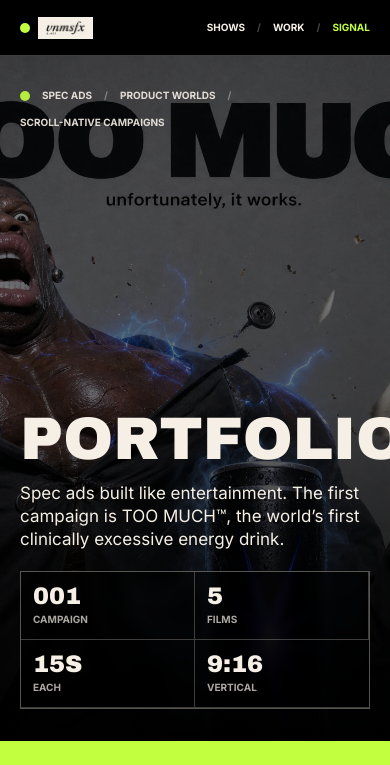
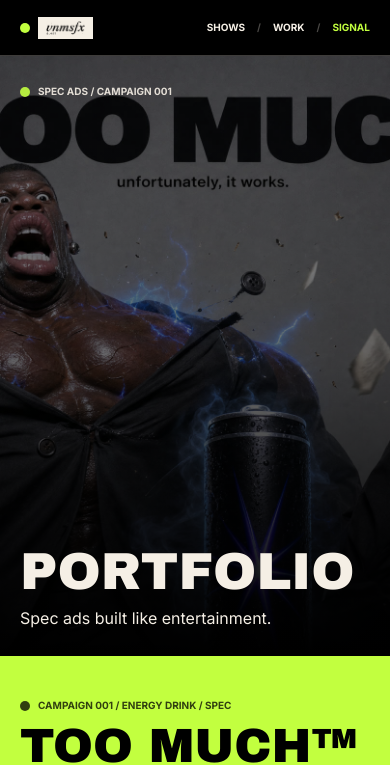
Before and after one commit to sendbrandon/vnmsfx-network, a Next.js app: page /portfolio in a window 390 px wide. Shown: the top 765 px of the page. Built offline with nearby package versions, Linux system fonts and the light colour scheme.

Commit message:
Polish mobile portfolio layout

```diff
--- a/app/portfolio/page.tsx
+++ b/app/portfolio/page.tsx
@@ -150,18 +150,18 @@ function PortfolioNav() {
 
 function Hero() {
   return (
-    <section className="relative h-[calc(88svh-56px)] min-h-[480px] md:min-h-[620px] border-b-2 border-lime bg-black text-cream">
+    <section className="relative h-[calc(78svh-56px)] min-h-[430px] border-b-2 border-lime bg-black text-cream md:h-[calc(88svh-56px)] md:min-h-[620px]">
       <Image
         src={HERO}
         alt="TOO MUCH energy drink campaign hero."
         fill
         priority
         sizes="100vw"
-        className="object-cover object-center opacity-80"
+        className="object-cover object-center opacity-80 md:object-center"
       />
       <div className="absolute inset-0 bg-gradient-to-t from-black via-black/45 to-black/20" />
-      <div className="relative z-10 flex h-full flex-col justify-between px-5 py-8 md:px-14 md:py-12">
-        <div className="flex flex-wrap items-center gap-3 text-[10px] md:text-[11px] font-bold uppercase opacity-90">
+      <div className="relative z-10 flex h-full flex-col justify-between px-5 py-7 md:px-14 md:py-12">
+        <div className="hidden flex-wrap items-center gap-3 text-[11px] font-bold uppercase opacity-90 md:flex">
           <span className="block h-2.5 w-2.5 rounded-full bg-lime" />
           <span>Spec ads</span>
           <span className="opacity-45">/</span>
@@ -169,20 +169,29 @@ function Hero() {
           <span className="opacity-45">/</span>
           <span>Scroll-native campaigns</span>
         </div>
+        <div className="flex items-center gap-2 text-[10px] font-bold uppercase opacity-90 md:hidden">
+          <span className="block h-2.5 w-2.5 rounded-full bg-lime" />
+          <span>Spec ads / Campaign 001</span>
+        </div>
 
-        <div className="flex flex-col gap-5 md:gap-7">
+        <div className="flex flex-col gap-4 md:gap-7">
           <div className="max-w-[920px]">
-            <h1 className="font-display text-6xl leading-[0.9] uppercase sm:text-7xl lg:text-9xl">
+            <h1 className="font-display text-[52px] leading-[0.9] uppercase sm:text-7xl lg:text-9xl">
               Portfolio
             </h1>
-            <p className="mt-4 max-w-[620px] text-[17px] leading-[1.35] md:text-[22px]">
-              Spec ads built like entertainment. The first campaign is TOO
-              MUCH&trade;, the world&rsquo;s first clinically excessive energy
-              drink.
+            <p className="mt-3 max-w-[620px] text-[16px] leading-[1.3] md:mt-4 md:text-[22px]">
+              <span className="md:hidden">
+                Spec ads built like entertainment.
+              </span>
+              <span className="hidden md:inline">
+                Spec ads built like entertainment. The first campaign is TOO
+                MUCH&trade;, the world&rsquo;s first clinically excessive energy
+                drink.
+              </span>
             </p>
           </div>
 
-          <div className="grid max-w-[900px] grid-cols-2 border border-cream/35 bg-black/55 text-cream backdrop-blur-sm md:grid-cols-4">
+          <div className="hidden max-w-[900px] grid-cols-2 border border-cream/35 bg-black/55 text-cream backdrop-blur-sm md:grid md:grid-cols-4">
             {[
               ["001", "Campaign"],
               ["5", "Films"],
@@ -258,11 +267,11 @@ function FilmGrid() {
         </p>
       </header>
 
-      <div className="grid grid-cols-1 gap-4 sm:grid-cols-2 lg:grid-cols-5">
+      <div className="-mx-5 flex snap-x snap-mandatory gap-4 overflow-x-auto px-5 pb-4 [-ms-overflow-style:none] [scrollbar-width:none] md:-mx-14 md:px-14 lg:mx-0 lg:grid lg:grid-cols-5 lg:overflow-visible lg:px-0 lg:pb-0 [&::-webkit-scrollbar]:hidden">
         {TOO_MUCH_FILMS.map((film, index) => (
           <article
             key={film.title}
-            className={`bg-black border border-cream/35 ${
+            className={`w-[78vw] min-w-[280px] max-w-[340px] shrink-0 snap-start border border-cream/35 bg-black sm:w-[42vw] lg:w-auto lg:min-w-0 lg:max-w-none lg:shrink ${
               index === TOO_MUCH_FILMS.length - 1
                 ? "sm:col-span-2 lg:col-span-1"
                 : ""
```
